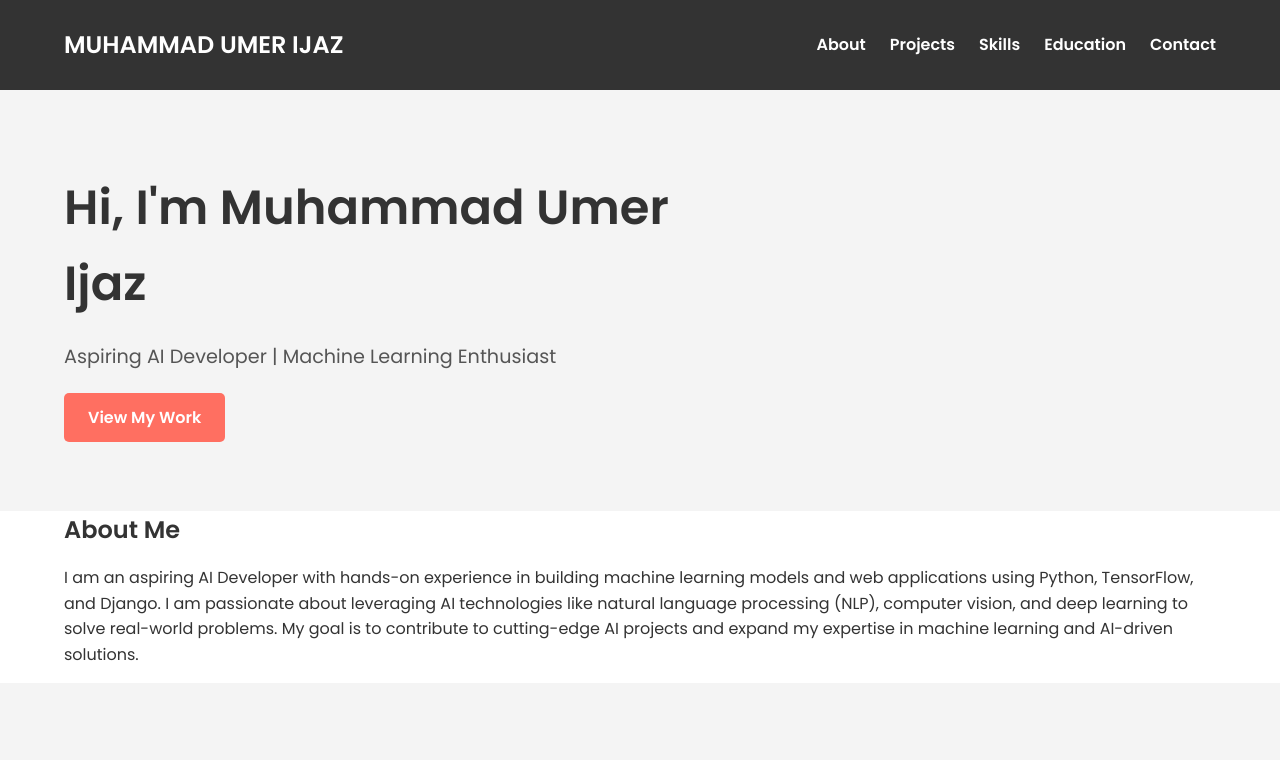
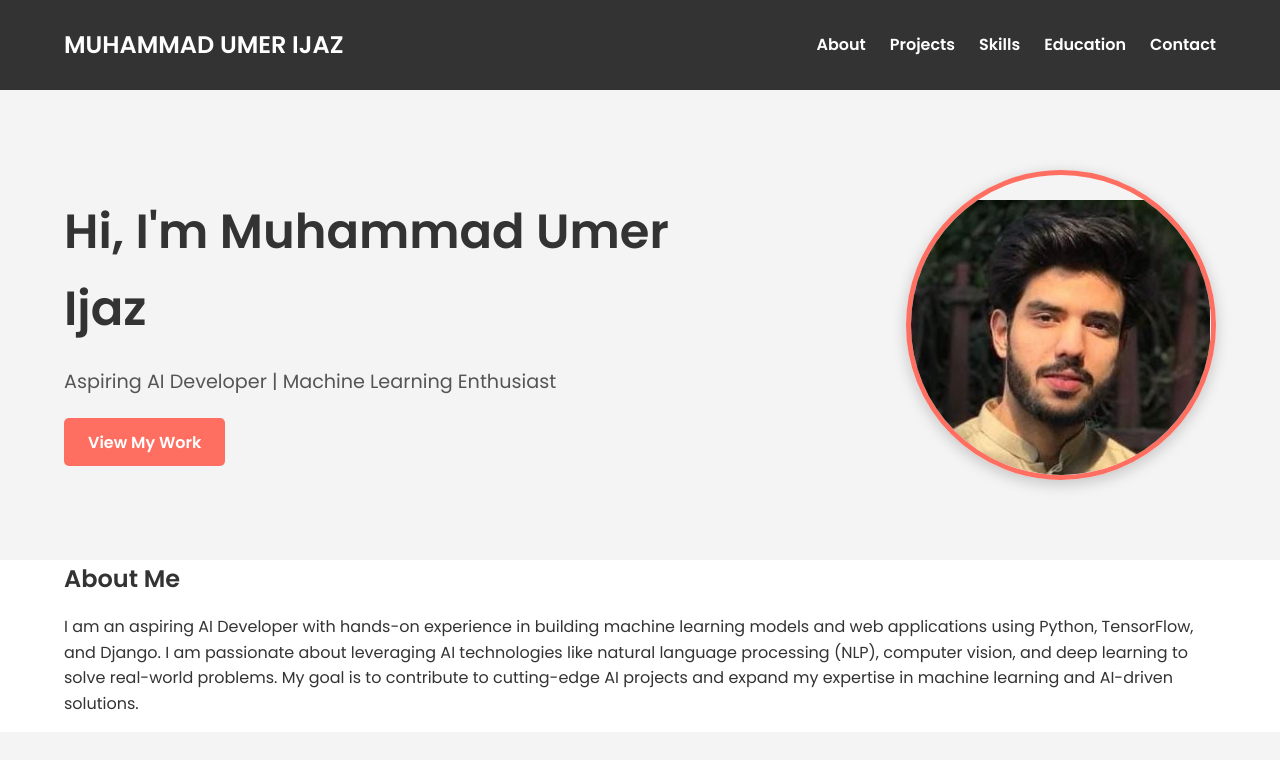
Before and after one commit to Umerijaz20/portfolio, a plain HTML site: page index.html in a window 1280 px wide. Shown: the top 760 px of the page. Drawn offline with Linux system fonts and the light colour scheme.

Commit message:
Update index.html

```diff
--- a/index.html
+++ b/index.html
@@ -31,7 +31,9 @@
           <p>Aspiring AI Developer | Machine Learning Enthusiast</p>
           <a href="#projects" class="btn">View My Work</a>
         </div>
-
+        <div class="hero-image">
+          //<img src="https://github.com/Umerijaz20/portfolio/blob/main/umer.jpeg" alt="Profile Picture">
+        </div>
       </div>
     </div>
   </section>
```
